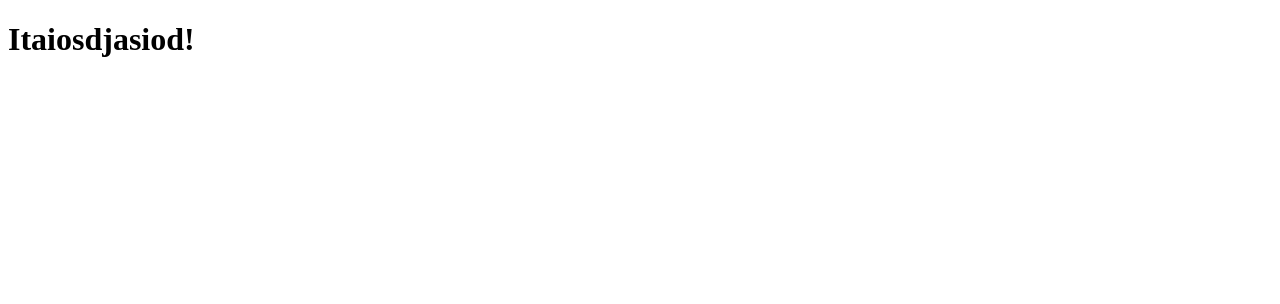
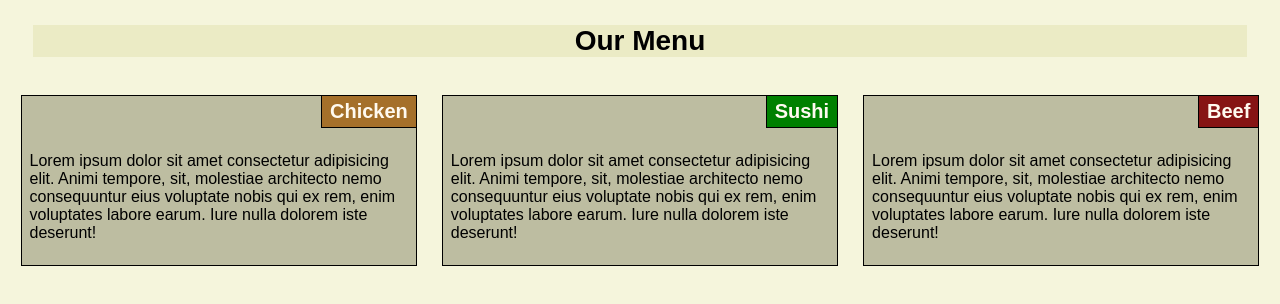
Before and after one commit to Muhammad-Fahad-23/Coursera-JohnHopkins-Assignments, a plain HTML site: page assignment-1/index.html in a window 1280 px wide. Drawn offline with Linux system fonts and the light colour scheme.

Commit message:
editing html/css

```diff
--- a/assignment-1/css/style.css
+++ b/assignment-1/css/style.css
@@ -0,0 +1,68 @@
+* {
+    box-sizing: border-box;
+}
+.box{
+    float: left;
+    box-sizing: border-box;
+    margin-top: 5%;
+    margin: 1%;
+    border: 1px solid black;
+    background-color:rgb(189, 189, 161);
+}
+@media (min-width: 992px){
+    .box{
+        width: 31.333%; /*  33.33%(actual width) - 2%(margins)     */
+    }
+}
+@media (min-width: 768px) and (max-width: 991px){
+    #last-odd{
+        width: 98%;
+    }
+    .box{
+        width: 48%;
+    }
+}
+@media (max-width: 767px){
+    .box{
+        width: 100%;
+    }
+}
+.heading{
+    float: right;
+    position: relative;
+    margin: 0;
+    text-align: center;
+    padding: 1% 2% 1% 2%;
+    border-left: 1px solid black;
+    border-bottom: 1px solid black;
+}
+body{
+    background-color:beige;
+}
+h1{
+    margin: 2%;
+    font-family: Arial, Helvetica, sans-serif;
+    font-size: 175%;
+    background-color: rgb(235, 235, 197);
+}
+h2{
+    font-family: Arial, Helvetica, sans-serif;
+    font-size: 125%;
+}
+p{
+    padding: 10% 2% 2% 2%;
+    font-family: Arial, Helvetica, sans-serif;
+    font-size: 100%;
+}
+#chi{
+    background-color:rgb(165, 112, 42);
+    color:floralwhite
+}
+#sush{
+    background-color:green;
+    color:floralwhite
+}
+#bef{
+    background-color:rgb(134, 20, 20);
+    color:floralwhite
+}
--- a/assignment-1/index.html
+++ b/assignment-1/index.html
@@ -3,9 +3,22 @@
 <head>
     <meta charset="UTF-8">
     <meta name="viewport" content="width=device-width, initial-scale=1.0">
+    <link rel="stylesheet" href="css/style.css">
     <title>Module 2 Coding Assignment</title>
 </head>
 <body>
-    <h1>Itaiosdjasiod!</h1>
+    <h1 style="text-align: center;">Our Menu</h1>
+    <div class="box">
+        <h2 class="heading" id="chi">Chicken</h2>
+        <p>Lorem ipsum dolor sit amet consectetur adipisicing elit. Animi tempore, sit, molestiae architecto nemo consequuntur eius voluptate nobis qui ex rem, enim voluptates labore earum. Iure nulla dolorem iste deserunt!</p>
+    </div>
+    <div class="box">
+        <h2 class="heading" id="sush">Sushi</h2>
+        <p>Lorem ipsum dolor sit amet consectetur adipisicing elit. Animi tempore, sit, molestiae architecto nemo consequuntur eius voluptate nobis qui ex rem, enim voluptates labore earum. Iure nulla dolorem iste deserunt!</p>
+    </div>
+    <div class="box" id="last-odd">
+        <h2 class="heading" id="bef">Beef</h2>
+        <p>Lorem ipsum dolor sit amet consectetur adipisicing elit. Animi tempore, sit, molestiae architecto nemo consequuntur eius voluptate nobis qui ex rem, enim voluptates labore earum. Iure nulla dolorem iste deserunt!</p>
+    </div>
 </body>
 </html>
```
